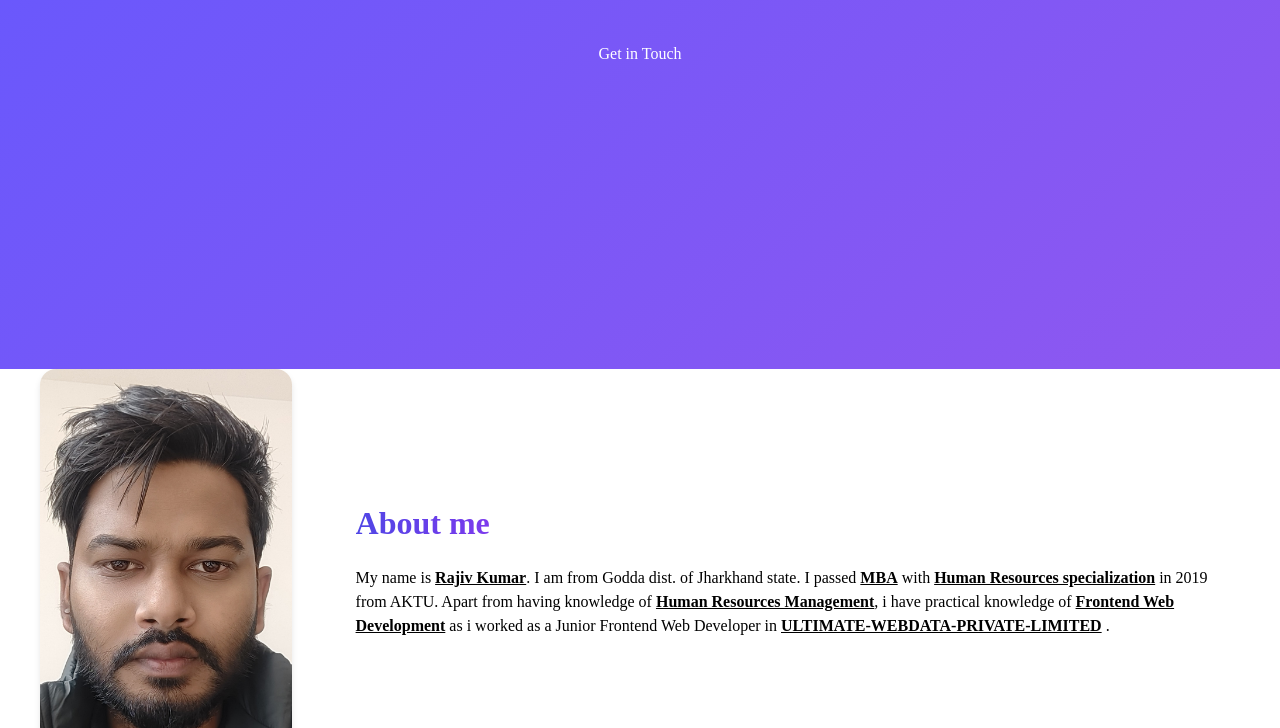
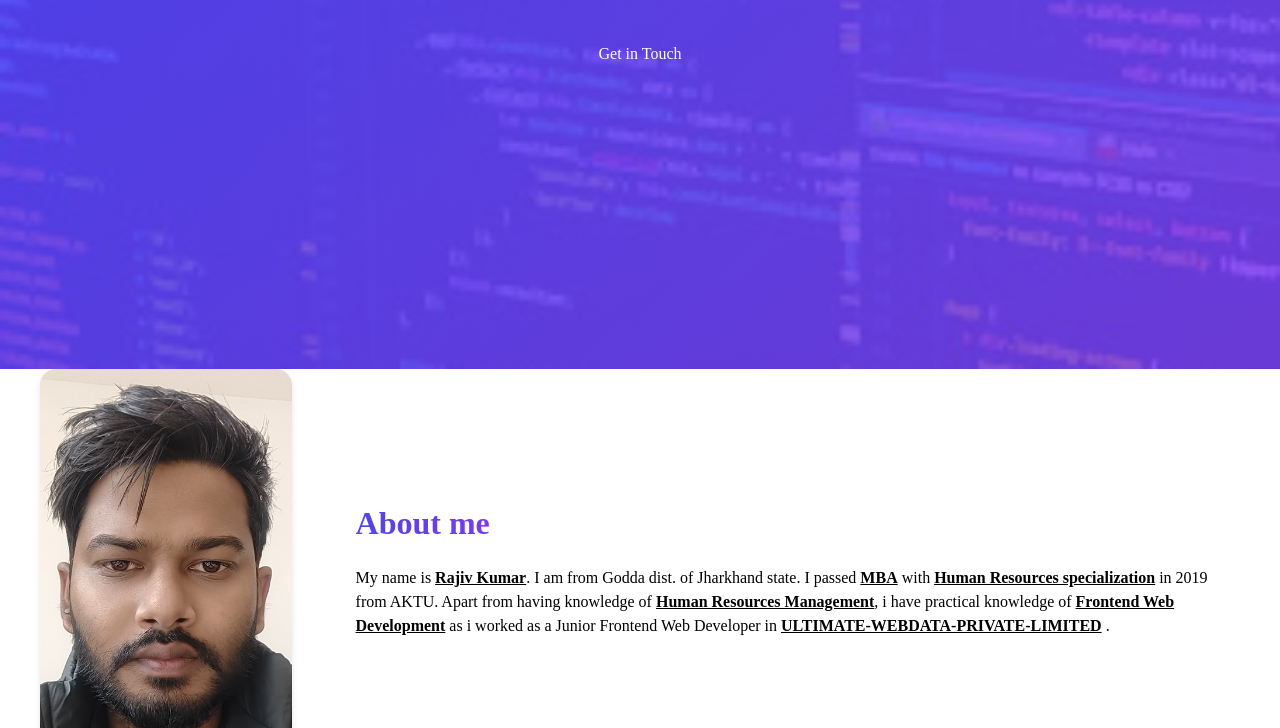
Before and after one commit to rajuvairajiv/javascript-portfolio, a plain HTML site: page index.html in a window 1280 px wide. Shown: the part 431-1159 px from the top of the page. Drawn offline with Linux system fonts and the light colour scheme; a web font is replaced by a local one.

Commit message:
Update style.css

```diff
--- a/style.css
+++ b/style.css
@@ -100,7 +100,7 @@ p {
     align-items: center;
     padding: 0, 2rem;
     background: linear-gradient(135deg, rgba(79, 70, 299, 0.9)0%, rgba(124, 58, 237, 0.85)100%),
-        url('assets/coding.jpeg');
+        url('coding.jpeg');
     background-size: cover;
     background-position: center;
     color: white;
```
